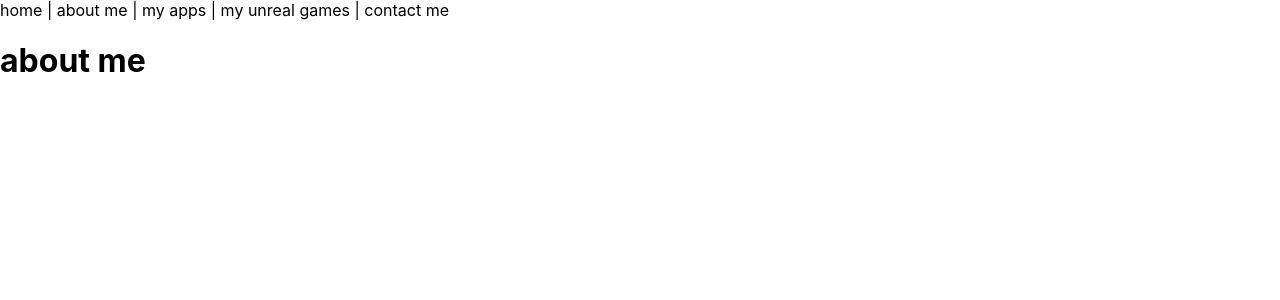
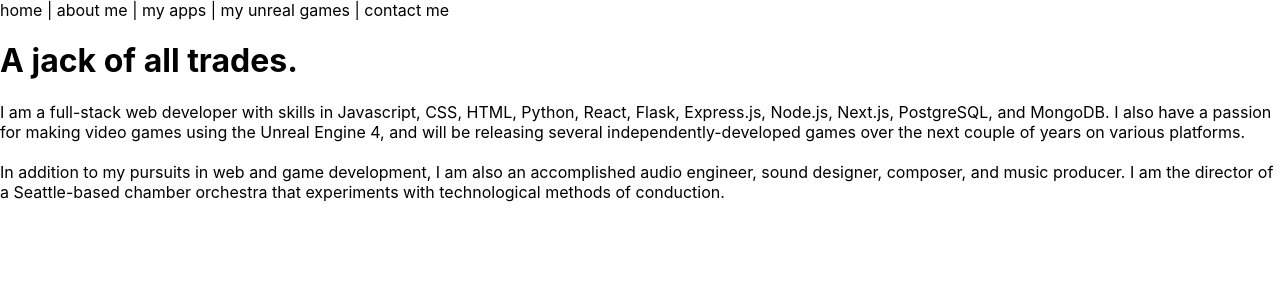
Before and after one commit to Blake-D/Blake-DeGraw-portfolio, a Next.js app: page /about in a window 1280 px wide. Shown: the top 300 px of the page. Built offline with nearby package versions, Linux system fonts and the light colour scheme.

Commit message:
added content to / and /about routes

```diff
--- a/pages/about.js
+++ b/pages/about.js
@@ -10,7 +10,13 @@ export default function About() {
             <Link href="/games"><a>my unreal games</a></Link>{' | '}
             <Link href="/contact"><a>contact me</a></Link>
         </>
-        <h1>about me</h1>
+        <h1>A jack of all trades.</h1>
+        <p>
+            I am a full-stack web developer with skills in Javascript, CSS, HTML, Python, React, Flask, Express.js, Node.js, Next.js, PostgreSQL, and MongoDB. I also have a passion for making video games using the Unreal Engine 4, and will be releasing several independently-developed games over the next couple of years on various platforms.
+            <br></br>
+            <br></br>
+            In addition to my pursuits in web and game development, I am also an accomplished audio engineer, sound designer, composer, and music producer. I am the director of a Seattle-based chamber orchestra that experiments with technological methods of conduction.
+        </p>
       </div>
     )
   }
```
Also changed, not shown: pages/index.js (+5 -3 lines).
